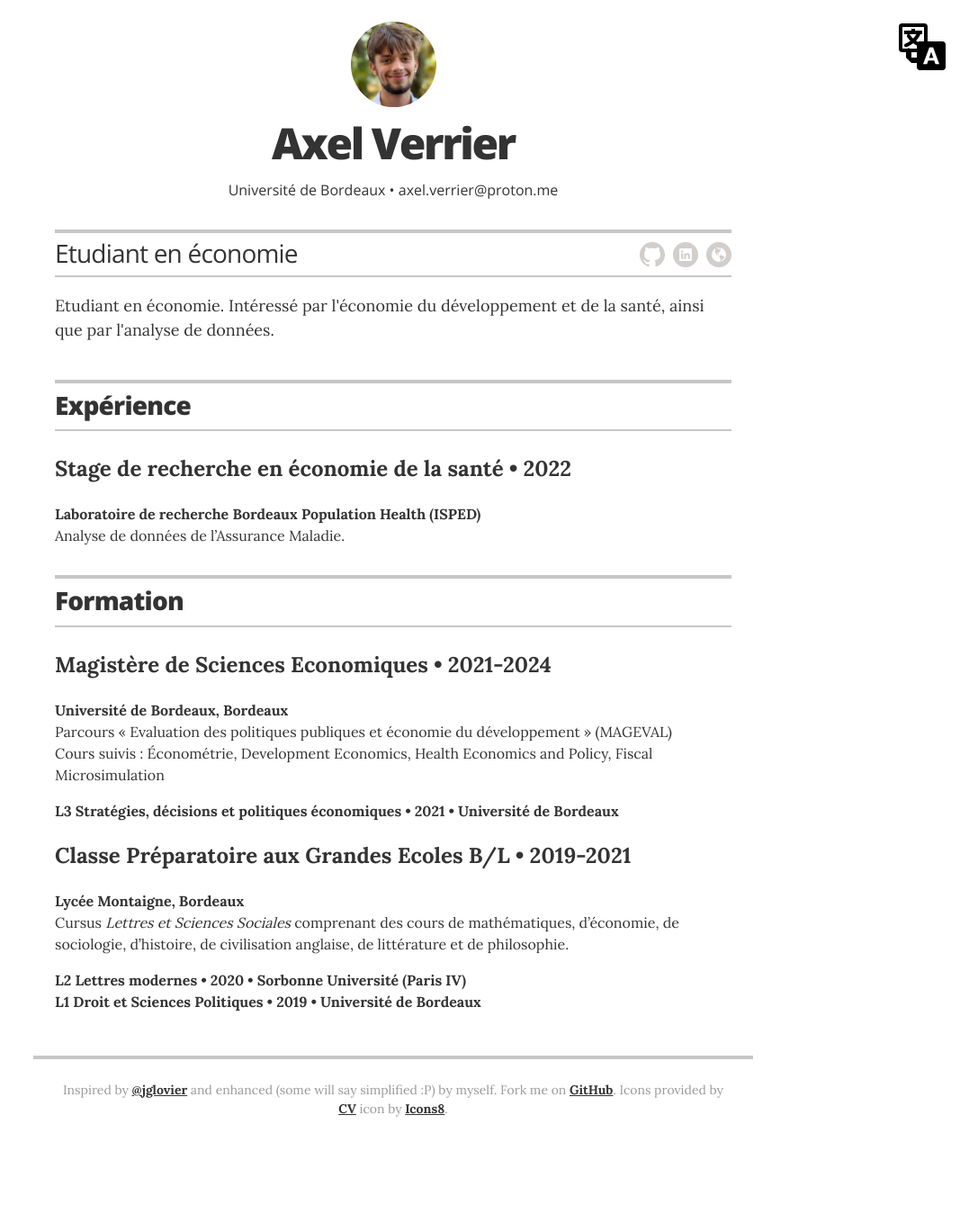
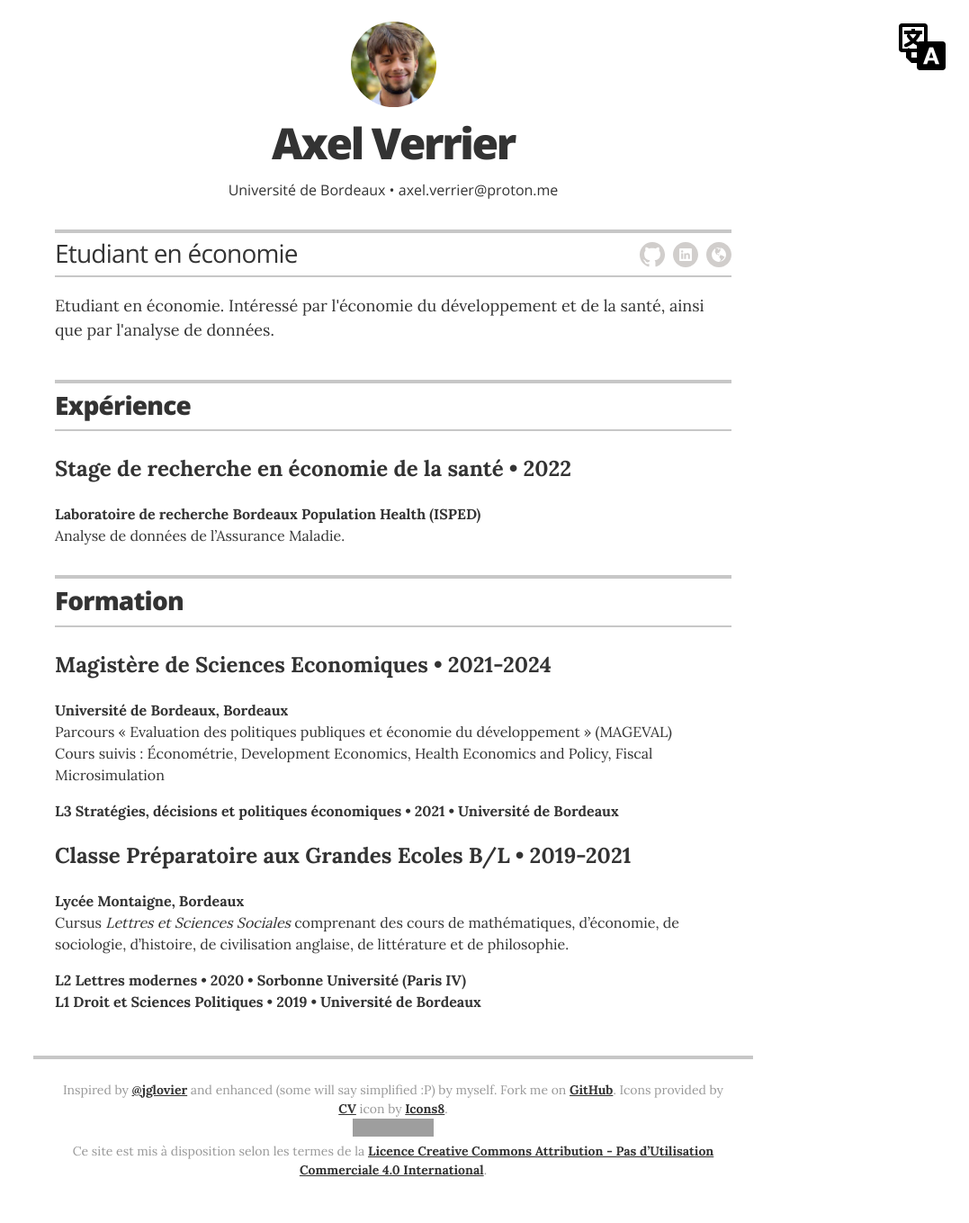
Before and after one commit to axelverrier/axelverrier.github.io, a Jekyll site: the page built from index.html, in a window 1280 px wide. Shown: the whole page at 90% size, without its empty margins (203-1280 px from the left). Built offline with Jekyll 4.4.1, drawn with Linux system fonts in a browser that asks for light colours; nearby versions of some CDN libraries; before the commit the page ends 1291 px from its top, so only the background shows below that; grey boxes are pictures that could not be loaded.

Commit message:
Update index.html

```diff
--- a/index.html
+++ b/index.html
@@ -110,6 +110,7 @@
 		<p class="footer-line">Inspired by <a href="https://github.com/jglovier">@jglovier</a> and enhanced (some will say simplified :P) by myself.
 		Fork me on <a href="https://github.com/axelverrier/axelverrier.github.io">GitHub</a>.
 		Icons provided by <a target="_blank" href="https://icons8.com/icon/47960/cv">CV</a> icon by <a href="https://icons8.com">Icons8</a>.</p>
+	    	<p id="license" class="footer-line"><a rel="license" href="http://creativecommons.org/licenses/by-nc/4.0/"><img alt="Licence Creative Commons" style="border-width:0;max-width:50%;" src="https://i.creativecommons.org/l/by-nc/4.0/88x31.png"/></a><br />Ce site est mis à disposition selon les termes de la <a rel="license" href="http://creativecommons.org/licenses/by-nc/4.0/">Licence Creative Commons Attribution - Pas d’Utilisation Commerciale 4.0 International</a>.</p>
     </footer>
 
 
```
